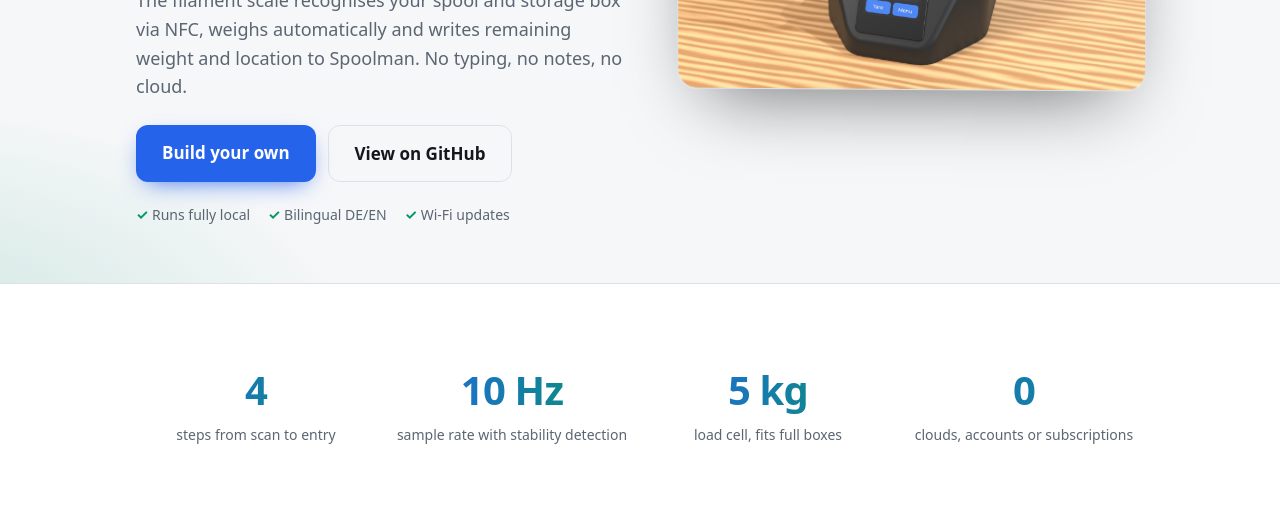
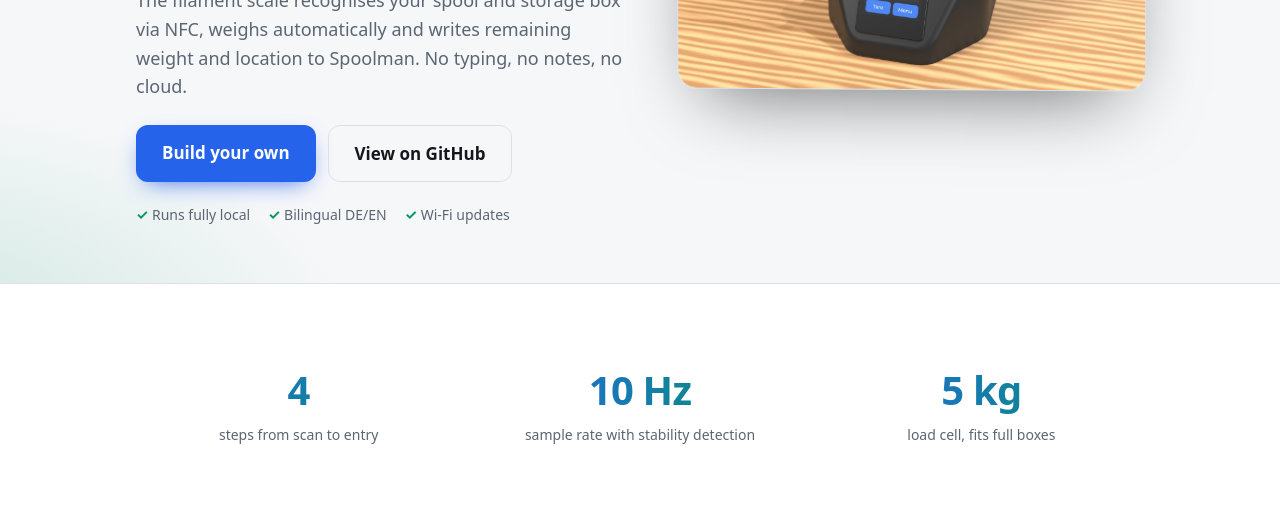
Before and after one commit to Drache055/filament-scale, a plain HTML site: page docs/index.html in a window 1280 px wide. Shown: the part 433-952 px from the top of the page. Drawn offline with Linux system fonts and the light colour scheme.

Commit message:
Startseite: Kachel "0 Cloud" entfernt
Co-Authored-By: Claude Sonnet 5.5 <noreply@anthropic.com>

```diff
--- a/docs/index.html
+++ b/docs/index.html
@@ -56,7 +56,6 @@
     <div><b>4</b><span><span data-l="de">Schritte vom Scan bis zum Eintrag</span><span data-l="en">steps from scan to entry</span></span></div>
     <div><b>10 Hz</b><span><span data-l="de">Messrate mit Stabilitätserkennung</span><span data-l="en">sample rate with stability detection</span></span></div>
     <div><b>5 kg</b><span><span data-l="de">Wägezelle, auch für volle Boxen</span><span data-l="en">load cell, fits full boxes</span></span></div>
-    <div><b>0</b><span><span data-l="de">Cloud, Konten oder Abos</span><span data-l="en">clouds, accounts or subscriptions</span></span></div>
   </div>
 </section>
 
--- a/docs/style.css
+++ b/docs/style.css
@@ -90,8 +90,8 @@ html[lang=de] [data-l=de],html[lang=en] [data-l=en]{display:revert}
 .hero-art img{width:100%;height:auto;border-radius:20px;border:1px solid var(--line);box-shadow:0 30px 80px -30px rgba(0,0,0,.6);display:block;transform:perspective(1400px) rotateY(-4deg)}
 @media(max-width:860px){.hero-art img{transform:none}}
 .band{border-block:1px solid var(--line);background:var(--panel)}
-.stats{display:grid;grid-template-columns:repeat(4,1fr);gap:16px;padding-block:26px}
-@media(max-width:700px){.stats{grid-template-columns:repeat(2,1fr)}}
+.stats{display:grid;grid-template-columns:repeat(3,1fr);gap:16px;padding-block:26px}
+@media(max-width:700px){.stats{grid-template-columns:1fr}}
 .stats div{text-align:center}
 .stats b{display:block;font-size:clamp(28px,4vw,40px);letter-spacing:-.02em;background:linear-gradient(90deg,var(--accent),var(--accent2));-webkit-background-clip:text;background-clip:text;color:transparent}
 .stats span{color:var(--muted);font-size:14px}
```
